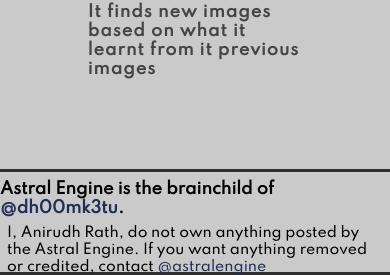
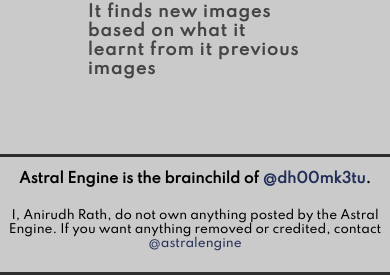
Before and after one commit to dh00mk3tu/astral-engine, a plain HTML site: page index.html in a window 390 px wide. Shown: the part 569-844 px from the top of the page. Drawn offline with Linux system fonts and the light colour scheme.

Commit message:
footer fix 2

```diff
--- a/style/style.css
+++ b/style/style.css
@@ -85,8 +85,38 @@
 }
 
 .footer-subtext {
+    text-align: center;
     font-size: 14px;
     font-weight: 500;
     padding: 0.5em;
     font-family: 'Spartan', sans-serif;
 }
+
+
+@media screen and (max-width: 900px) {
+
+    .footer-container {
+        width: 100%;
+        font-size: 14px !important;
+        position: fixed;
+        bottom: 0;
+        height: 12vh;
+        border: #2e2e2e solid 3px;
+        padding: 0.5em;
+        display: flex;
+        flex-direction: column;
+        justify-content: space-around;
+        align-items: center;
+    }
+    .footer-text {
+        font-size: 14px;
+        font-weight: 600;
+        font-family: 'Spartan', sans-serif;
+    }
+    .footer-subtext {
+        font-size: 12px;
+        font-weight: 500;
+        padding: 0.5em;
+        font-family: 'Spartan', sans-serif;
+    }
+}
```
